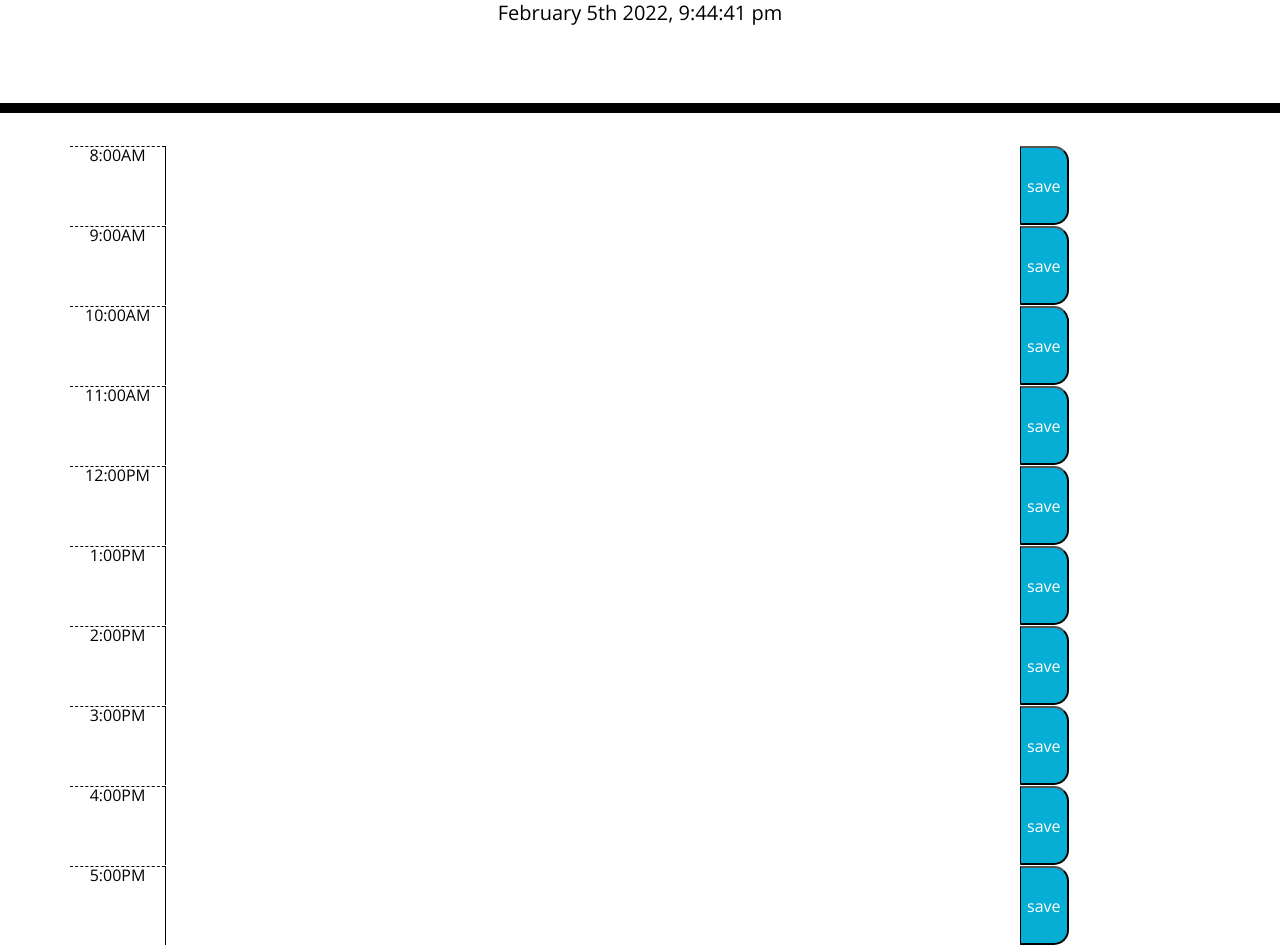
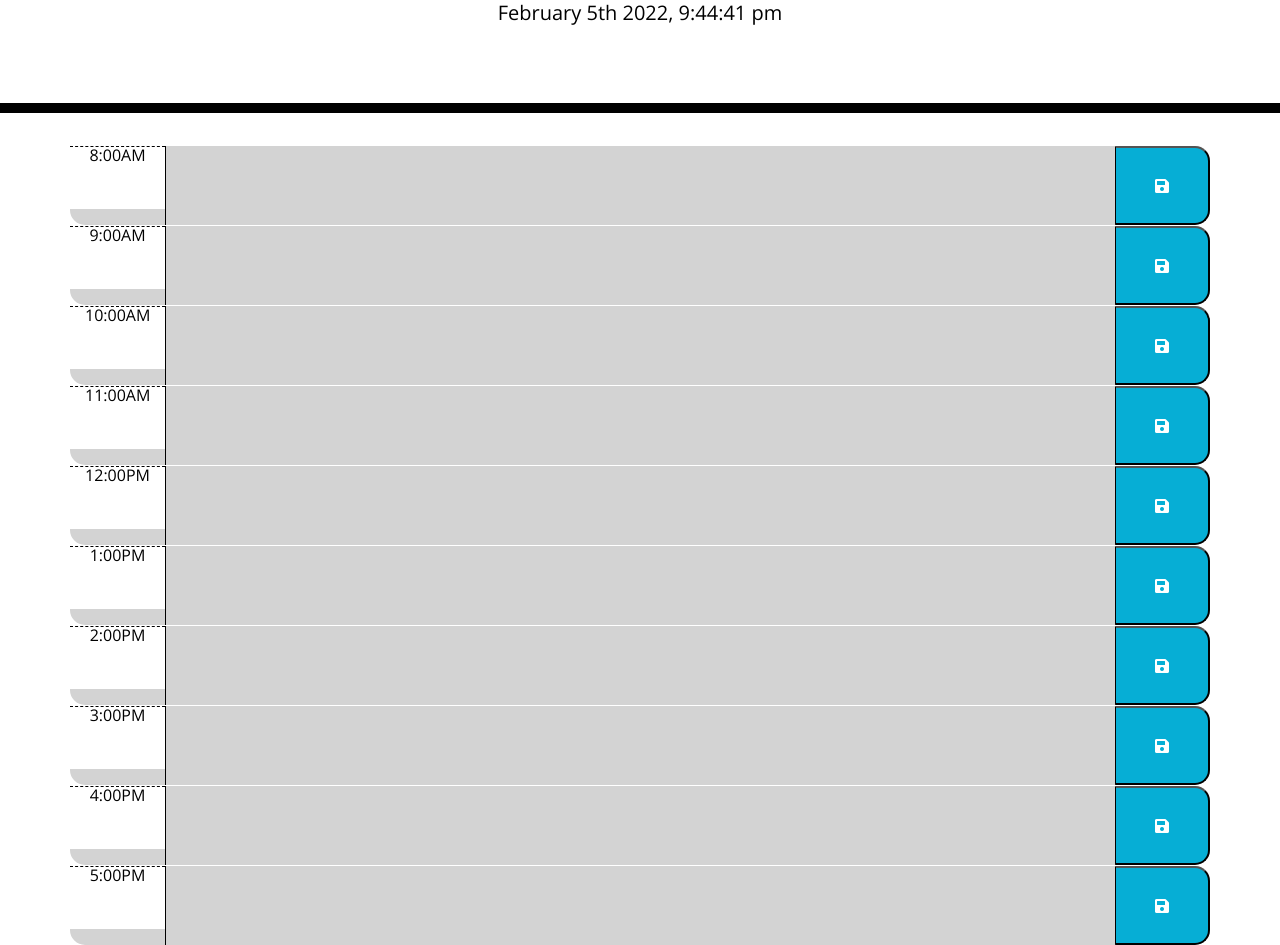
Before and after one commit to JHESSLER11/Work-day-scheduler, a plain HTML site: page index.html in a window 1280 px wide. Shown: the part 191-1136 px from the top of the page. Drawn offline with nearby package versions, Linux system fonts and the light colour scheme.

Commit message:
background colors fixed

```diff
--- a/assets/js/script.js
+++ b/assets/js/script.js
@@ -8,11 +8,30 @@ var displayTime = function() {
 }
 displayTime()
 
-var hourTracker = function() {
-    $('time.block').each(function(){
-        var eachHour = parseInt($('time.block').attr('id').split('hour')[1])
+//displays background colors based on current time
+function hourTracker() {
+    //call to current hour
+    var now = moment().hours();
+    //for loop to go through each hour attribute
+    $(".time-block").each(function(){
+        var eachHour = parseInt($(this).attr('id'));
+
+        if (eachHour > now) {
+            $(this).addClass("future");
+
+        } else if (eachHour === now) {
+            $(this).addClass("present");
+
+        } else {
+            $(this).addClass("past");
+        }
 
     })
-}
+};
+
+$('saveBtn').click();
+
+
+hourTracker();
 
 //loop to check for hours
--- a/index.html
+++ b/index.html
@@ -29,66 +29,67 @@
       <p id="currentDay" class="lead"></p>
     </header>
     <div class="container">
-      <div class="row time-block">
+
+      <div id="8" class="row time-block">
         <p class="hour col-1">8:00AM</p>
-        <textarea class="col-9">
-        </textarea>
-        <button class="saveBtn">save</button>
+        <textarea class="col-10 description"></textarea>
+        <button class="col-1 saveBtn"><i class="fas fa-save"></i></button>
       </div>
-      <div class="row time-block">
+
+      <div id="9" class="row time-block">
         <p class="hour col-1">9:00AM</p>
-        <textarea class="col-9">
-        </textarea>
-        <button class="saveBtn">save</button>
+        <textarea class="col-10 description"></textarea>
+        <button class="col-1 saveBtn"><i class="fas fa-save"></i></button>
       </div>
-      <div class="row time-block">
+
+      <div id="10" class="row time-block">
         <p class="hour col-1">10:00AM</p>
-        <textarea class="col-9">
-        </textarea>
-        <button class="saveBtn">save</button>
+        <textarea class="col-10 description"></textarea>
+        <button class="col-1 saveBtn"><i class="fas fa-save"></i></button>
       </div>
-      <div class="row time-block">
+
+      <div id="11" class="row time-block">
         <p class="hour col-1">11:00AM</p>
-        <textarea class="col-9">
-        </textarea>
-        <button class="saveBtn">save</button>
+        <textarea class="col-10 description"></textarea>
+        <button class="col-1 saveBtn"><i class="fas fa-save"></i></button>
       </div>
-      <div class="row time-block">
+
+      <div id="12" class="row time-block">
         <p class="hour col-1">12:00PM</p>
-        <textarea class="col-9">
-        </textarea>
-        <button class="saveBtn">save</button>
+        <textarea class="col-10 description"></textarea>
+        <button class="col-1 saveBtn"><i class="fas fa-save"></i></button>
       </div>
-      <div class="row time-block">
+
+      <div id="13" class="row time-block">
         <p class="hour col-1">1:00PM</p>
-        <textarea class="col-9">
-        </textarea>
-        <button class="saveBtn">save</button>
+        <textarea class="col-10 description"></textarea>
+        <button class="col-1 saveBtn"><i class="fas fa-save"></i></button>
       </div>
-      <div class="row time-block">
+
+      <div id="14" class="row time-block">
         <p class="hour col-1">2:00PM</p>
-        <textarea class="col-9">
-        </textarea>
-        <button class="saveBtn">save</button>
+        <textarea class="col-10 description"></textarea>
+        <button class="col-1 saveBtn"><i class="fas fa-save"></i></button>
       </div>
-      <div class="row time-block">
+
+      <div id="15" class="row time-block">
         <p class="hour col-1">3:00PM</p>
-        <textarea class="col-9">
-        </textarea>
-        <button class="saveBtn">save</button>
+        <textarea class="col-10 description"></textarea>
+        <button class="col-1 saveBtn"><i class="fas fa-save"></i></button>
       </div>
-      <div class="row time-block">
+
+      <div id="16" class="row time-block">
         <p class="hour col-1">4:00PM</p>
-        <textarea class="col-9">
-        </textarea>
-        <button class="saveBtn">save</button>
+        <textarea class="col-10 description"></textarea>
+        <button class="col-1 saveBtn"><i class="fas fa-save"></i></button>
       </div>
-      <div class="row time-block">
+
+      <div id="17" class="row time-block">
         <p class="hour col-1">5:00PM</p>
-        <textarea class="col-9">
-        </textarea>
-        <button class="saveBtn">save</button>
+        <textarea class="col-10 description"></textarea>
+        <button class="col-1 saveBtn"><i class="fas fa-save"></i></button>
       </div>
+
     </div>
 
     <script src="https://code.jquery.com/jquery-3.4.1.min.js"></script>
```
